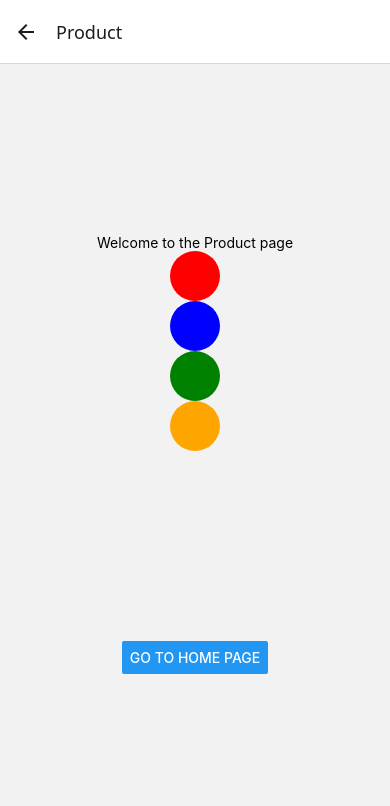
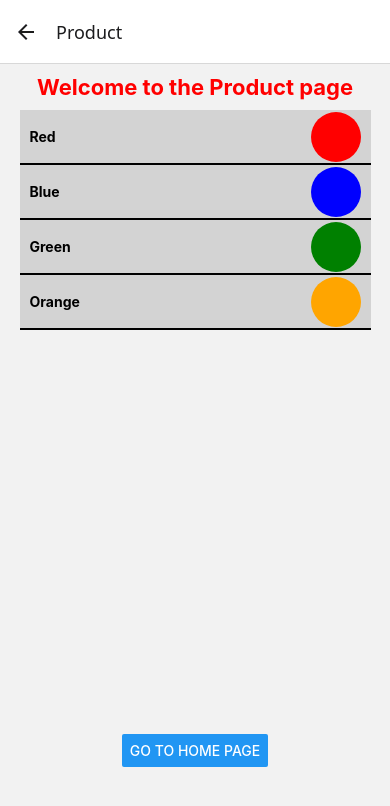
Before and after one commit to ChikaAnumudu/NavApp_RN, a React Native app: screen /Product in a window 390 px wide. Shown: the top 806 px of the page. Built offline with nearby package versions, Linux system fonts and the light colour scheme.

Commit message:
Creating List Items Of Colored Buttons

```diff
--- a/components/ColorButton.jsx
+++ b/components/ColorButton.jsx
@@ -1,20 +1,50 @@
-import { StyleSheet, Text, View } from 'react-native'
+import { Pressable, StyleSheet, Text, View } from 'react-native';
+import { useNavigation } from '@react-navigation/native';
 
-const ColorButton = ({color}) => {
+const ColorButton = (props) => {
+    const {color, name} = props;
+    const navigation = useNavigation();
   return (
-    <View>
-      <Text style={[styles.buttonStyle, {backgroundColor : color}]}></Text>
-    </View>
-  )
+    <Pressable
+     onPress={() => navigation.navigate("ProductsDetails", { ...props})}
+     style={({pressed}) => pressed ? styles.pressed : styles.unPressed}
+    >
+      <View style={styles.productContainer}>
+        <Text style={styles.textStyle}>{name}</Text>
+        <View style={[styles.buttonStyle, { backgroundColor: color }]}></View>
+      </View>
+    </Pressable>
+  );
 }
 
 export default ColorButton
 
 const styles = StyleSheet.create({
+    productContainer : {
+        flexDirection : "row",
+        justifyContent : 'space-between',
+        alignItems : 'center',
+        paddingHorizontal : 10,
+        width : '100%',
+        height : 55,
+        // backgroundColor : 'ligthgrey',
+        borderBottomColor : 'black',
+        borderBottomWidth : 2
+    },
     buttonStyle : {
         height : 50,
         width : 50,
         borderRadius : 25,
         // borderColor :
+    },
+     textStyle : {
+        fontSize : 14,
+        fontWeight : 'bold'
+    },
+    pressed : {
+        backgroundColor : 'black'
+    },
+    unPressed : {
+        backgroundColor : 'lightgrey'
     }
 })
--- a/components/ProductsScreen.jsx
+++ b/components/ProductsScreen.jsx
@@ -20,10 +20,13 @@ const ProductsScreen = ({navigation}) => {
         );
     }
   return (
-    <View style={{ flex: 1, alignItems: "center", justifyContent: "center" }}>
-      <Text>Welcome to the Product page</Text>
+    <View style={{ flex: 1, alignItems: "center" }}>
+      <View style={{ marginVertical : 10 }}>
+        <Text style={{ fontSize: 22, fontWeight: "bold", color: "red" }}>Welcome to the Product page</Text>
+      </View>
 
-      <View style={{ height: '50%'}}>
+
+      <View style={{ height: '80%', width: '90%'}}>
         {/* {BUTTONS.map(button => addButton({...button}))} */}
 
         <FlatList
```
